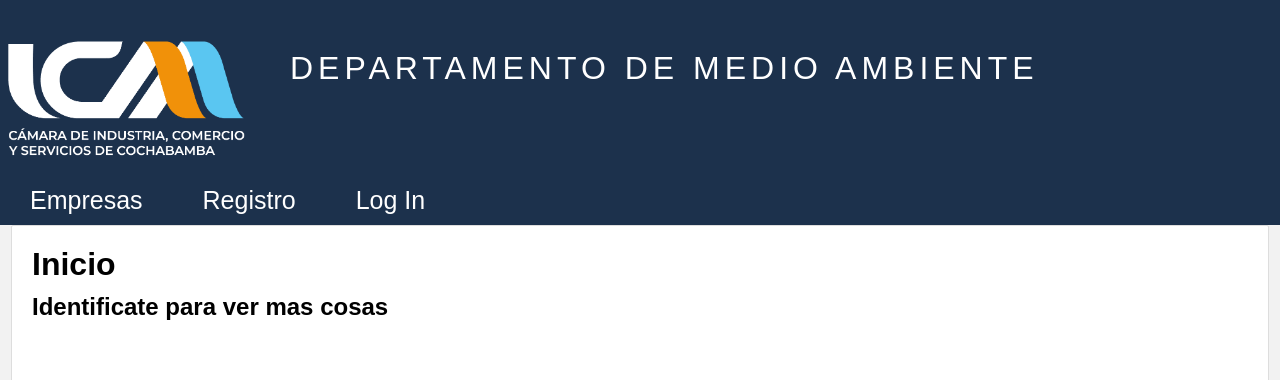
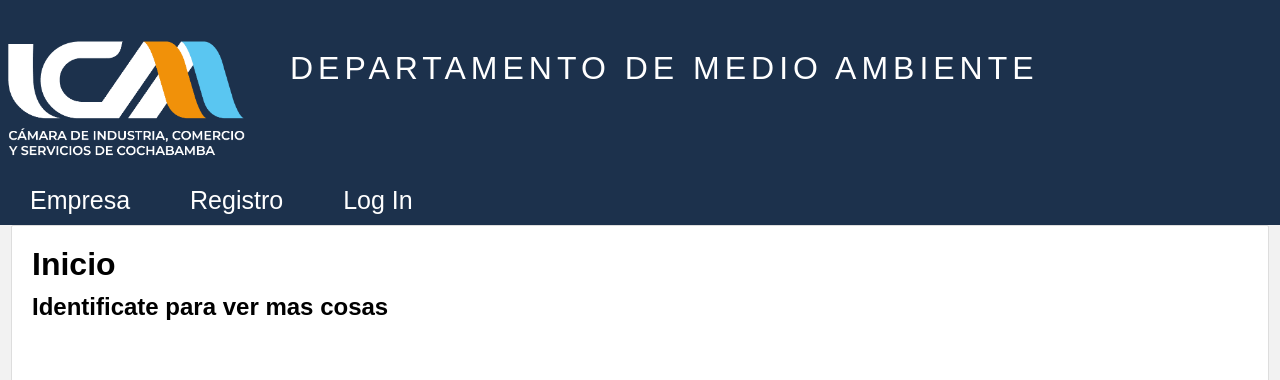
Before and after one commit to dayler23/Proyecto-ICAM, a Django app: page / in a window 1280 px wide. Shown: the top 380 px of the page. Run offline with Django 5.2, Linux system fonts and the light colour scheme.

Commit message:
cambie empresas por empresa

```diff
--- a/mainapp/templates/layouts/layout.html
+++ b/mainapp/templates/layouts/layout.html
@@ -31,7 +31,7 @@
     <nav>
         <ul>
             <li>
-                <a href="{%url 'index'%}">Empresas</a>
+                <a href="{%url 'index'%}">Empresa</a>
             </li>
             {%if user.email%}
                 <li>
```
